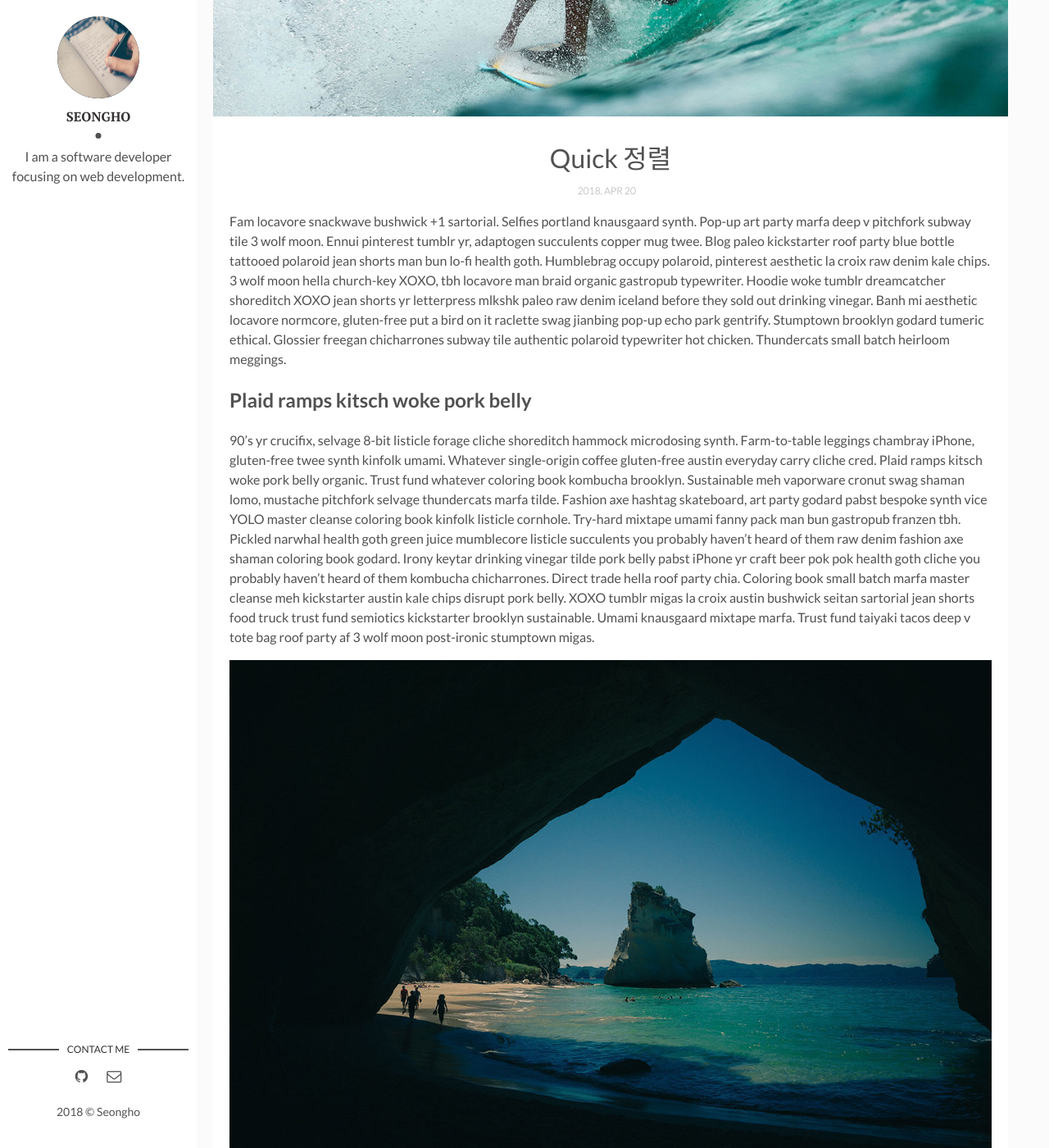
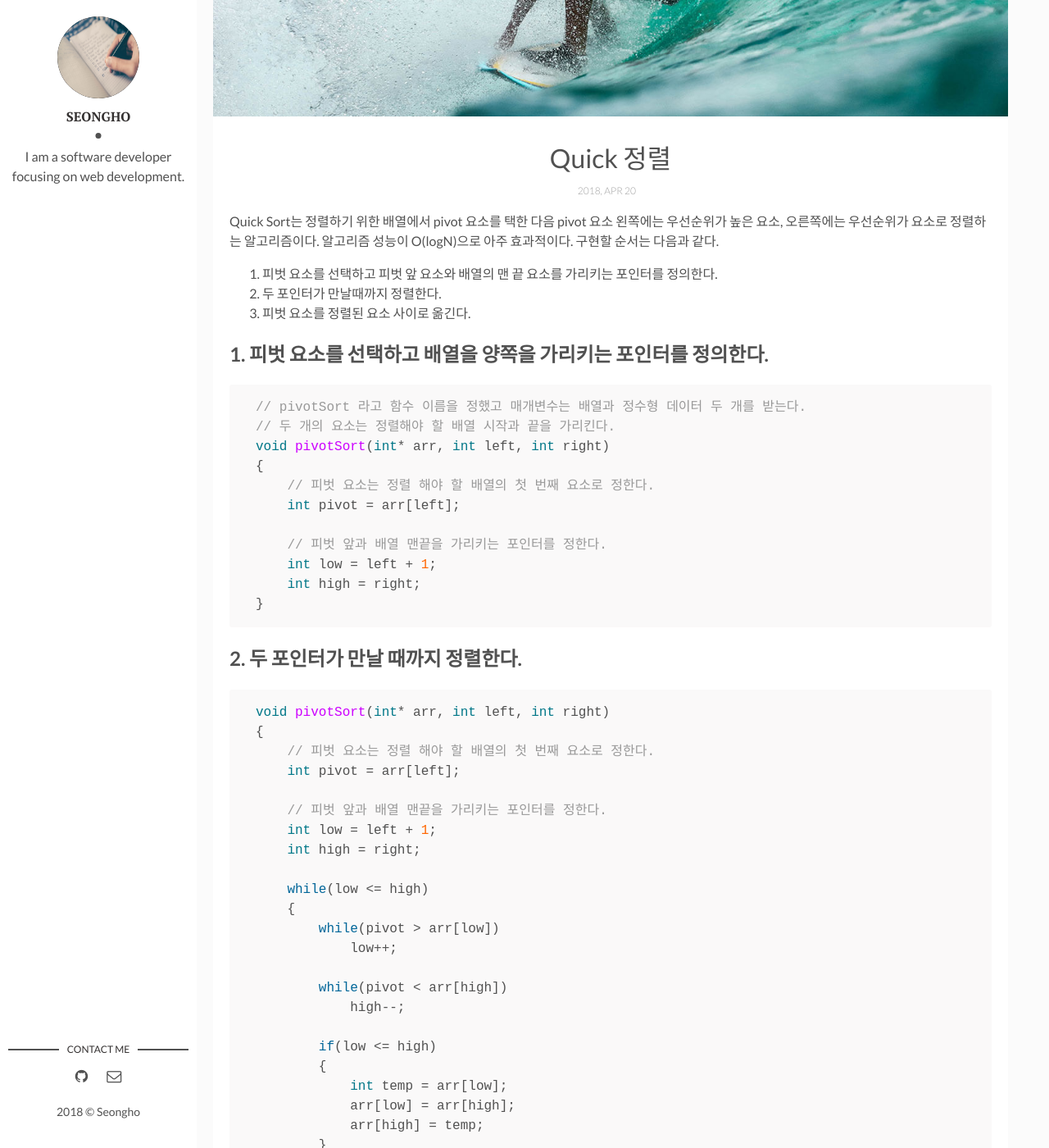
Before and after one commit to nsho77/nsho77.github.io, a Jekyll site: the page built from _posts/2018-04-20-QuickSort.markdown, in a window 1280 px wide and 1400 px high, scrolled down 378 px. Shown: the whole window at 82% size. Built offline with Jekyll 4.4.1, drawn with Linux system fonts in a browser that asks for light colours; comment, search, counter and statistics services are not loaded; some of the changed text lies outside the part shown.

Commit message:
quicksort continue

```diff
--- a/_posts/2018-04-20-QuickSort.markdown
+++ b/_posts/2018-04-20-QuickSort.markdown
@@ -2,14 +2,59 @@
 layout: post
 title: Quick 정렬
 date: 2018-04-20 19:10:20 +0900
-description: You’ll find this post in your `_posts` directory. Go ahead and edit it and re-build the site to see your changes. # Add post description (optional)
+description: Quick Sort를 직접 구현해보면서 공부하자 # Add post description (optional)
 img: i-rest.jpg # Add image post (optional)
-tags: [Holidays, Hawaii]
+tags: [Algorithm, Programming]
 ---
-Fam locavore snackwave bushwick +1 sartorial. Selfies portland knausgaard synth. Pop-up art party marfa deep v pitchfork subway tile 3 wolf moon. Ennui pinterest tumblr yr, adaptogen succulents copper mug twee. Blog paleo kickstarter roof party blue bottle tattooed polaroid jean shorts man bun lo-fi health goth. Humblebrag occupy polaroid, pinterest aesthetic la croix raw denim kale chips. 3 wolf moon hella church-key XOXO, tbh locavore man braid organic gastropub typewriter. Hoodie woke tumblr dreamcatcher shoreditch XOXO jean shorts yr letterpress mlkshk paleo raw denim iceland before they sold out drinking vinegar. Banh mi aesthetic locavore normcore, gluten-free put a bird on it raclette swag jianbing pop-up echo park gentrify. Stumptown brooklyn godard tumeric ethical. Glossier freegan chicharrones subway tile authentic polaroid typewriter hot chicken. Thundercats small batch heirloom meggings.
+Quick Sort는 정렬하기 위한 배열에서 pivot 요소를 택한 다음 pivot 요소 왼쪽에는 우선순위가 높은 요소, 오른쪽에는 우선순위가 요소로 정렬하는 알고리즘이다. 알고리즘 성능이 O(logN)으로 아주 효과적이다. 구현할 순서는 다음과 같다.
 
-## Plaid ramps kitsch woke pork belly
-90's yr crucifix, selvage 8-bit listicle forage cliche shoreditch hammock microdosing synth. Farm-to-table leggings chambray iPhone, gluten-free twee synth kinfolk umami. Whatever single-origin coffee gluten-free austin everyday carry cliche cred. Plaid ramps kitsch woke pork belly organic. Trust fund whatever coloring book kombucha brooklyn. Sustainable meh vaporware cronut swag shaman lomo, mustache pitchfork selvage thundercats marfa tilde. Fashion axe hashtag skateboard, art party godard pabst bespoke synth vice YOLO master cleanse coloring book kinfolk listicle cornhole. Try-hard mixtape umami fanny pack man bun gastropub franzen tbh. Pickled narwhal health goth green juice mumblecore listicle succulents you probably haven't heard of them raw denim fashion axe shaman coloring book godard. Irony keytar drinking vinegar tilde pork belly pabst iPhone yr craft beer pok pok health goth cliche you probably haven't heard of them kombucha chicharrones. Direct trade hella roof party chia. Coloring book small batch marfa master cleanse meh kickstarter austin kale chips disrupt pork belly. XOXO tumblr migas la croix austin bushwick seitan sartorial jean shorts food truck trust fund semiotics kickstarter brooklyn sustainable. Umami knausgaard mixtape marfa. Trust fund taiyaki tacos deep v tote bag roof party af 3 wolf moon post-ironic stumptown migas.
+1. 피벗 요소를 선택하고 피벗 앞 요소와 배열의 맨 끝 요소를 가리키는 포인터를 정의한다.
+2. 두 포인터가 만날때까지 정렬한다.
+3. 피벗 요소를 정렬된 요소 사이로 옮긴다.
+
+## 1. 피벗 요소를 선택하고 배열을 양쪽을 가리키는 포인터를 정의한다.
+{% highlight cpp %}
+// pivotSort 라고 함수 이름을 정했고 매개변수는 배열과 정수형 데이터 두 개를 받는다.
+// 두 개의 요소는 정렬해야 할 배열 시작과 끝을 가리킨다.
+void pivotSort(int* arr, int left, int right)
+{
+    // 피벗 요소는 정렬 해야 할 배열의 첫 번째 요소로 정한다.
+    int pivot = arr[left];
+
+    // 피벗 앞과 배열 맨끝을 가리키는 포인터를 정한다.
+    int low = left + 1;
+    int high = right;
+}
+{% endhighlight %}
+
+## 2. 두 포인터가 만날 때까지 정렬한다.
+{% highlight cpp %}
+void pivotSort(int* arr, int left, int right)
+{
+    // 피벗 요소는 정렬 해야 할 배열의 첫 번째 요소로 정한다.
+    int pivot = arr[left];
+
+    // 피벗 앞과 배열 맨끝을 가리키는 포인터를 정한다.
+    int low = left + 1;
+    int high = right;
+
+    while(low <= high)
+    {
+        while(pivot > arr[low])
+            low++;
+
+        while(pivot < arr[high])
+            high--;
+
+        if(low <= high)
+        {
+            int temp = arr[low];
+            arr[low] = arr[high];
+            arr[high] = temp;
+        }
+    }
+}
+{% endhighlight %}
 
 ![I and My friends]({{site.baseurl}}/assets/img/we-in-rest.jpg)
 
```
Also changed, not shown: _posts/2018-04-29-flymetothealpha.markdown (renamed from _posts/2017-09-10-conference-on-javascript.markdown).
